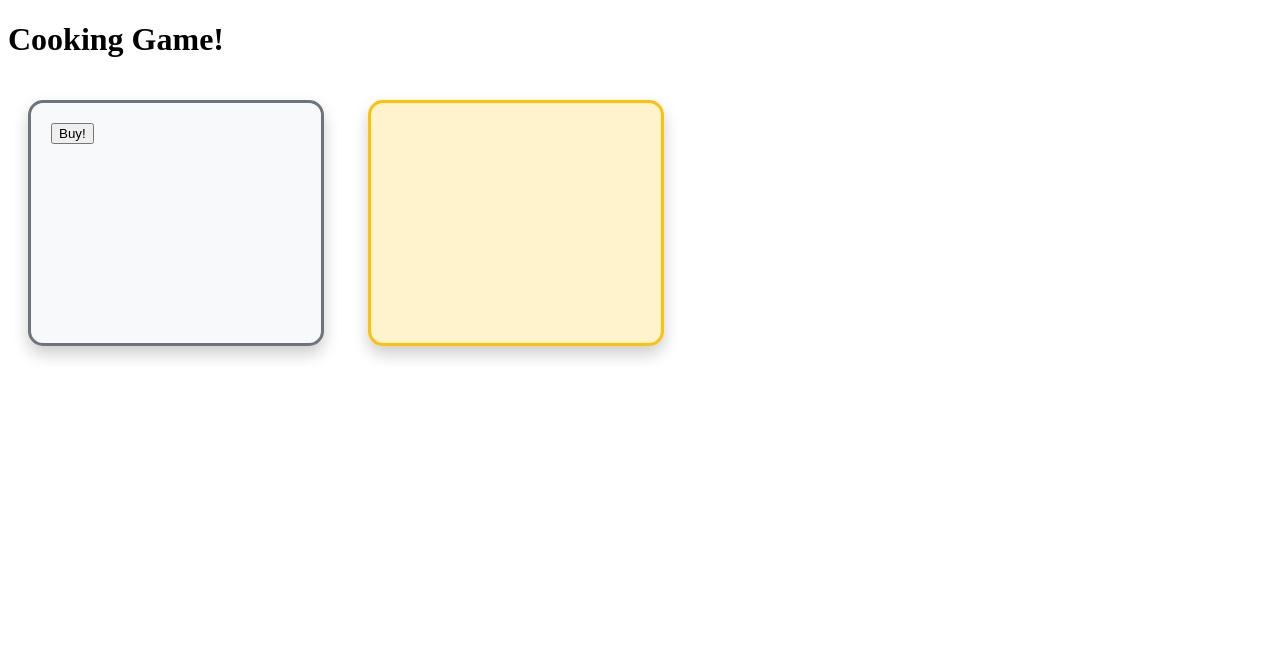
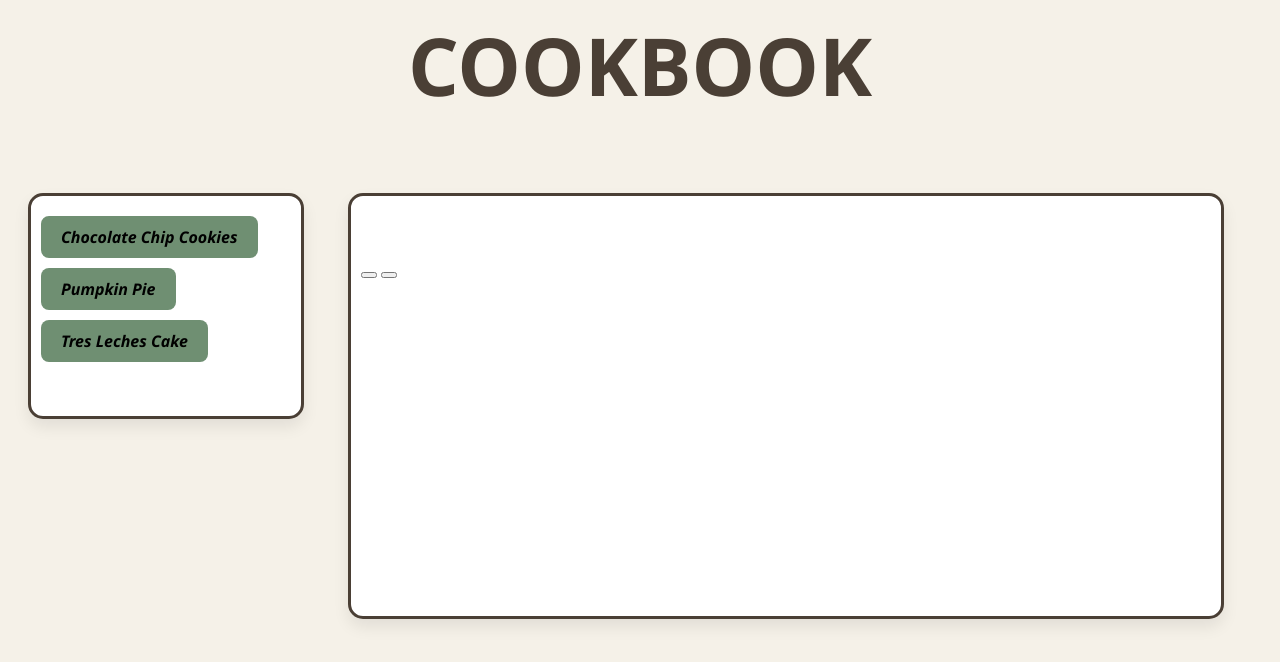
Before and after one commit to panchal1694/finalProjectGWC, a plain HTML site: page index.html in a window 1280 px wide. Drawn offline with Linux system fonts and the light colour scheme.

Commit message:
yo
Co-authored-by: giselle <giselliethegazellie@users.noreply.github.com>

```diff
--- a/index.html
+++ b/index.html
@@ -3,14 +3,24 @@
 <head>
     <meta charset="UTF-8">
     <meta name="viewport" content="width=device-width, initial-scale=1.0">
-    <title>cooking game</title>
+    <title>COOKBOOK</title>
     <link rel="stylesheet" href="style.css"></head>
     <script src="script.js"></script>
 <body>
-    <h1>Cooking Game!</h1>
-    <div class="station-one">
-        <button id="buy-button">Buy!</button>
+    <h1 id="header">COOKBOOK</h1>
+    <div class="pickRecipe">
+        <button class="recipeBtn" onclick="recipe1()">Chocolate Chip Cookies</button>
+        <button class="recipeBtn" onclick="recipe2()">Pumpkin Pie</button>
+        <button class="recipeBtn" onclick="recipe3()">Tres Leches Cake</button>
     </div>
-    <div class="station-two"></div>
+    <div class="showRecipe">
+        <h1 id="stepHeader"></h1>
+        <img>
+        <p></p>
+        <button></button>
+        <button></button>
+    </div>
+
+
 </body>
 </html>
--- a/script.js
+++ b/script.js
@@ -0,0 +1,3 @@
+function recipe(){
+
+}
--- a/style.css
+++ b/style.css
@@ -1,31 +1,59 @@
-/* Station One - Ingredients Station */
-.station-one {
+#header {
+  text-align: center;
+  color: #4a3f35;
+  font-family: 'Segoe UI', Tahoma, Geneva, Verdana, sans-serif;
+  margin-top: 10px;
+  font-size: 80px;
+}
+
+body {
+  justify-content: center;
+  align-items: center;
+  height: 80vh;
+  background-color: #f5f1e8;
+}
+.pickRecipe {
   width: 250px;
   height: 200px;
-  background-color: #f8f9fa;
-  border: 3px solid #6c757d;
+  background-color: #ffffff;
+  border: 3px solid #4a3f35;
   border-radius: 15px;
-  padding: 20px;
+  padding : 10px;
   margin: 20px;
-  box-shadow: 0 8px 16px rgba(0, 0, 0, 0.2);
+  box-shadow: 0 8px 16px rgba(0, 0, 0, 0.08);
   display: inline-block;
   vertical-align: top;
   font-family: Arial, sans-serif;
-  color: #495057;
+  color: #2f3a33;
 }
-
-/* Station Two - Cooking Station */
-.station-two {
-  width: 250px;
-  height: 200px;
-  background-color: #fff3cd;
-  border: 3px solid #ffc107;
+.showRecipe{
+  width: 850px;
+  height: 400px;
+  background-color: #ffffff;
+  border: 3px solid #4a3f35;
   border-radius: 15px;
-  padding: 20px;
+  padding: 10px;
   margin: 20px;
-  box-shadow: 0 8px 16px rgba(0, 0, 0, 0.2);
+  box-shadow: 0 8px 16px rgba(0, 0, 0, 0.08);
   display: inline-block;
   vertical-align: top;
   font-family: Arial, sans-serif;
-  color: #856404;
+  color: #2f3a33;
 }
+.recipeBtn{
+  font-family:'Segoe UI', Tahoma, Geneva, Verdana, sans-serif;
+  font-style: italic;
+  background-color: #6f8f72;
+  color: 4a3f35;
+  border: none;
+  border-radius: 8px;
+  padding: 10px 20px;
+  font-size: 16px;
+  font-weight: bold;
+  cursor: pointer;
+  transition: background-color 0.3s ease;
+  margin-top: 10px;
+}
+.recipeBtn:hover{
+  color: white;
+}
```
